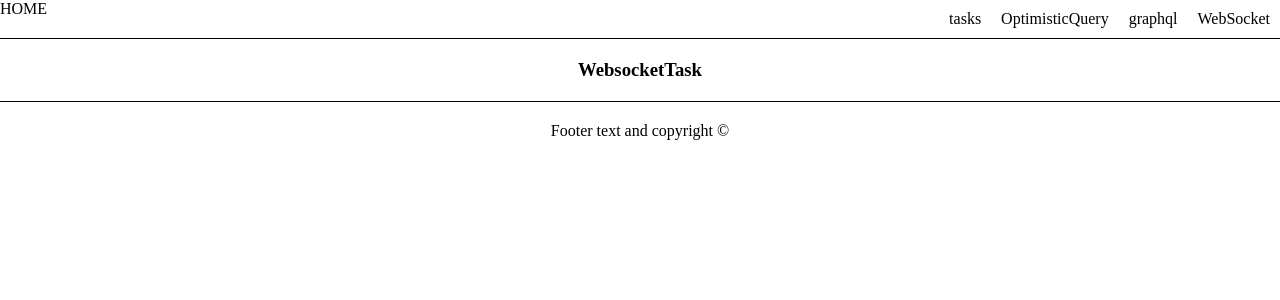
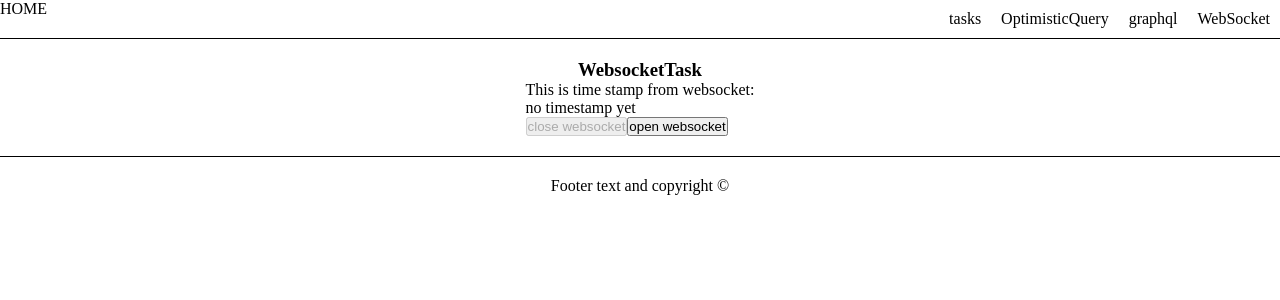
Before and after one commit to tomaszbilka/kn-portfolio, a React (Vite) app: page /websocket in a window 1280 px wide. Shown: the top 300 px of the page. Built offline with nearby package versions, Linux system fonts and the light colour scheme; no server answers.

Commit message:
websocket connetion

```diff
--- a/package.json
+++ b/package.json
@@ -27,7 +27,8 @@
     "react-router-dom": "^6.10.0",
     "react-use": "^17.4.0",
     "react-window": "^1.8.8",
-    "socket.io": "^4.6.1"
+    "socket.io": "^4.6.1",
+    "socket.io-client": "^4.6.1"
   },
   "devDependencies": {
     "@apollo/react-hooks": "^4.0.0",
--- a/src/components/WebsocketTask/WebsocketTask.tsx
+++ b/src/components/WebsocketTask/WebsocketTask.tsx
@@ -1,7 +1,42 @@
+import { useState } from 'react';
+import openSocket from 'socket.io-client';
+
 const WebsocketTask: React.FC = () => {
+  const socket = openSocket('http://localhost:8000');
+  const [isConnected, setIsConnected] = useState<boolean>(false);
+  const [timestamp, setTimestamp] = useState<string>('no timestamp yet');
+
+  const subscribeToTimer = (cb: (err: null, timestamp: string) => void) => {
+    //socket.on(eventName, listener)
+    socket.on('timer', (timestamp) => cb(null, timestamp));
+    //socket.emit(eventName, argument)
+    socket.emit('subscribeToTimer', 2000);
+  };
+
+  const closeConnectionHandler = () => {
+    socket.disconnect();
+    setIsConnected(false);
+  };
+
+  const openConnectionHandler = () => {
+    socket.connect();
+    subscribeToTimer((err, timestamp: string) => setTimestamp(timestamp));
+    setIsConnected(true);
+  };
+
   return (
     <section className="container">
       <h3>WebsocketTask</h3>
+      <div>
+        <p>This is time stamp from websocket:</p>
+        <p>{timestamp}</p>
+        <button onClick={closeConnectionHandler} disabled={!isConnected}>
+          close websocket
+        </button>
+        <button onClick={openConnectionHandler} disabled={isConnected}>
+          open websocket
+        </button>
+      </div>
     </section>
   );
 };
--- a/src/main.tsx
+++ b/src/main.tsx
@@ -13,9 +13,9 @@ import ErrorPage from './components/Errors/ErrorPage';
 import Graphql from './pages/Graphql';
 import Home from './pages/Home';
 import OptimisticQuery from './pages/OptimisticQuery';
-import Websocket from './pages/Websocket';
 
 const Tasks = lazy(() => import('./pages/Tasks'));
+const Websocket = lazy(() => import('./pages/Websocket'));
 
 import './main.css';
 Sentry.init({
@@ -46,7 +46,14 @@ const router = createBrowserRouter([
       { path: '/optimisticquery', element: <OptimisticQuery /> },
       { path: '/details/:id', element: <Details /> },
       { path: '/graphql', element: <Graphql /> },
-      { path: '/websocket', element: <Websocket /> },
+      {
+        path: '/websocket',
+        element: (
+          <Suspense fallback={<p>Loading...</p>}>
+            <Websocket />
+          </Suspense>
+        ),
+      },
     ],
   },
 ]);
```
Also changed, not shown: server.js (+15 -4 lines), db.json (line endings or trailing spaces), 2 other files (tests, documents, lock files or other folders).
